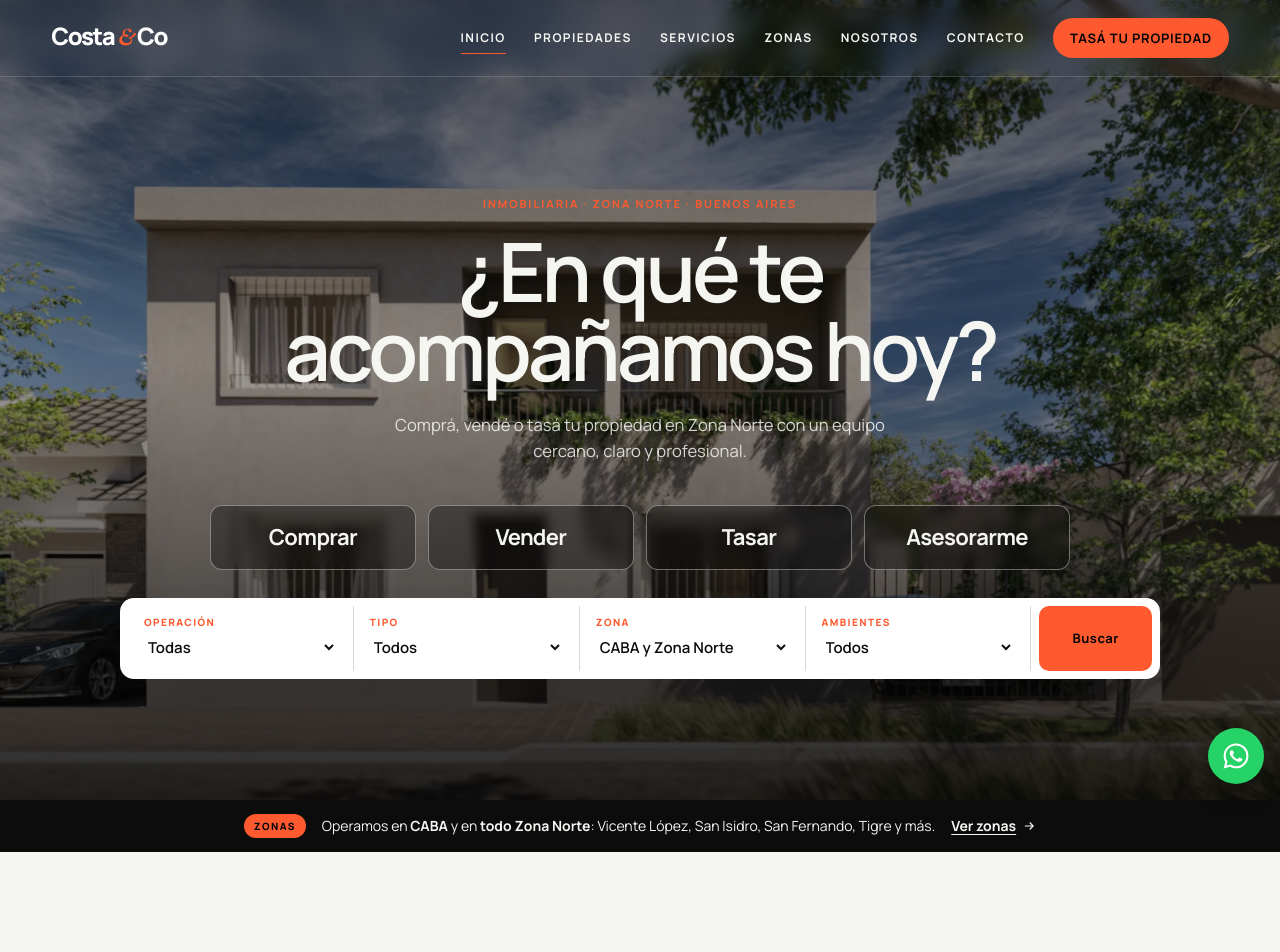
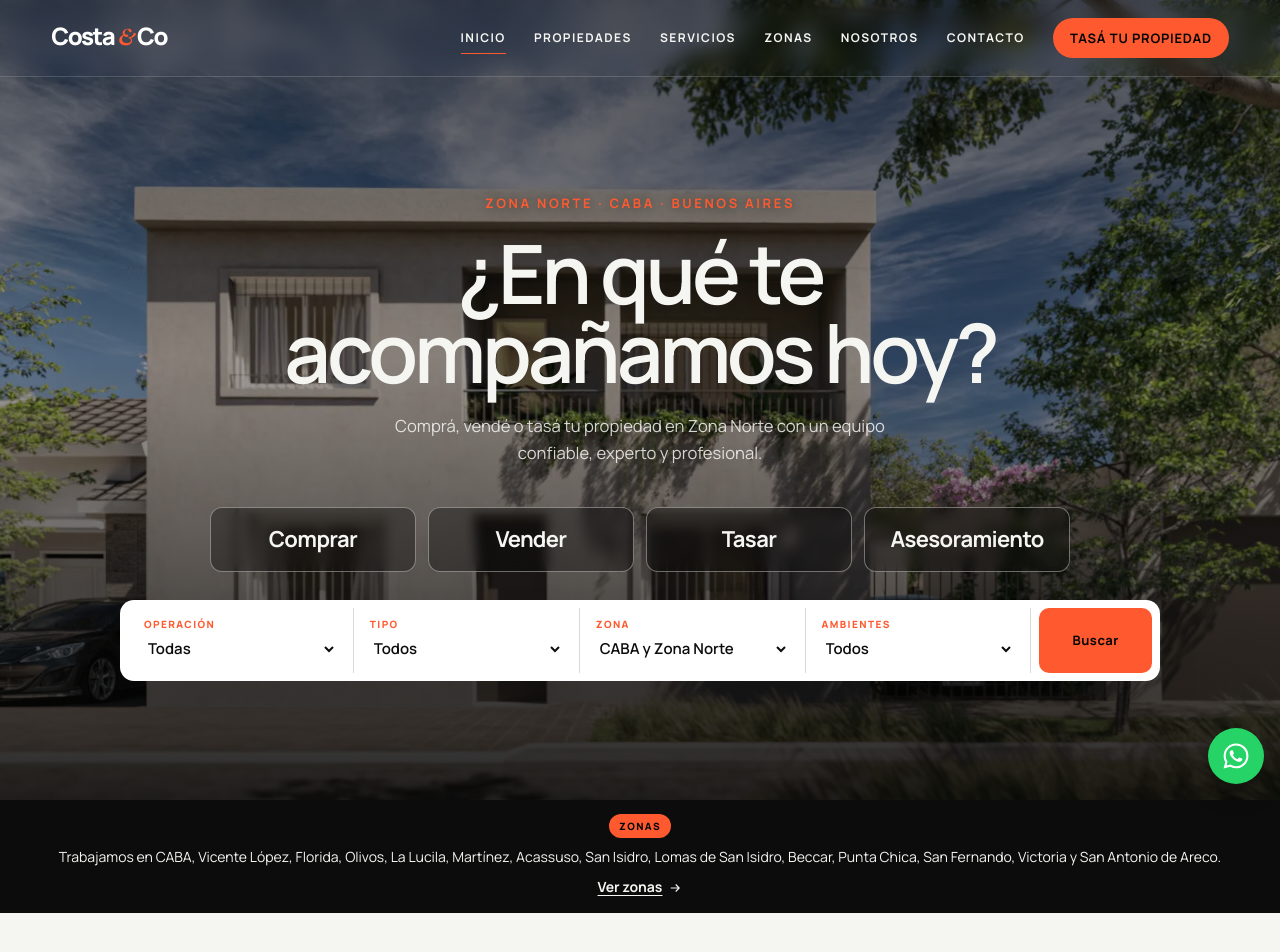
Before and after one commit to andrescostac-dotcom/costaco, an Astro site: page / in a window 1280 px wide. Shown: the top 952 px of the page. Built offline with nearby package versions, Linux system fonts and the light colour scheme; Astro itself is replaced by a stand-in of ours.

Commit message:
Home: textos del hero, botón Asesoramiento y franja Trabajamos en
Co-Authored-By: Claude Opus 5.5 <noreply@anthropic.com>
Claude-Session: https://claude.ai/code/session_01NStdXb1qaQCnwJzzpZu9JQ

```diff
--- a/public/admin/config.yml
+++ b/public/admin/config.yml
@@ -98,7 +98,8 @@ collections:
           - { label: Teléfono (como se muestra), name: telefono, widget: string }
           - { label: Email, name: email, widget: string }
           - { label: Instagram (link), name: instagram, widget: string, required: false }
-          - { label: Zona, name: zona, widget: string }
+          - { label: Zona (texto sobre el título de la home), name: zona, widget: string }
+          - { label: Trabajamos en (franja de zonas de la home), name: trabajamos_en, widget: text }
           - { label: Dirección de la oficina, name: oficina, widget: string, required: false, hint: "Si la completás, aparece en el pie de página." }
           - { label: Horario de atención, name: horario, widget: string, required: false }
           - { label: Matrícula, name: matricula, widget: string, required: false, hint: "Ej: CMCPSI 1234" }
--- a/src/data/sitio.json
+++ b/src/data/sitio.json
@@ -4,12 +4,13 @@
   "telefono": "+54 9 11 7828-4894",
   "email": "info@costaco.life",
   "instagram": "https://www.instagram.com/costaco/",
-  "zona": "Zona Norte · Buenos Aires",
+  "zona": "Zona Norte · CABA · Buenos Aires",
   "hero_titulo": "¿En qué te acompañamos hoy?",
-  "hero_texto": "Comprá, vendé o tasá tu propiedad en Zona Norte con un equipo cercano, claro y profesional.",
+  "hero_texto": "Comprá, vendé o tasá tu propiedad en Zona Norte con un equipo confiable, experto y profesional.",
   "nosotros_titulo": "Propiedades con perspectiva.",
   "nosotros_texto": "Costa & Co nace de una trayectoria compartida y una nueva ambición: hacer que buscar, vender o invertir se sienta claro, humano y estimulante.\n\nCombinamos solidez inmobiliaria con una sensibilidad fresca. Profesionales sin ser distantes; modernos sin perseguir modas.",
   "matricula": "",
   "oficina": "",
-  "horario": ""
+  "horario": "",
+  "trabajamos_en": "CABA, Vicente López, Florida, Olivos, La Lucila, Martínez, Acassuso, San Isidro, Lomas de San Isidro, Beccar, Punta Chica, San Fernando, Victoria y San Antonio de Areco"
 }
--- a/src/pages/index.astro
+++ b/src/pages/index.astro
@@ -25,14 +25,14 @@ const partidos = zonas.partidos.filter((p) => p.region === 'Zona Norte').slice(0
   <section class="hero">
     <div class="hero__bg" style={`background-image:url('${heroImg}')`} aria-hidden="true"></div>
     <div class="wrap hero__inner">
-      <span class="eyebrow hero__eyebrow">Inmobiliaria · {sitio.zona}</span>
+      <span class="eyebrow hero__eyebrow">{sitio.zona}</span>
       <h1 class="hero__title">{sitio.hero_titulo}</h1>
       <p class="hero__text">{sitio.hero_texto}</p>
       <div class="hero__choices">
         <a class="choice" href="/servicios/comprar/">Comprar</a>
         <a class="choice" href="/servicios/vender/">Vender</a>
         <a class="choice" href="/servicios/tasaciones/">Tasar</a>
-        <a class="choice" href="/servicios/asesoramiento/">Asesorarme</a>
+        <a class="choice" href="/servicios/asesoramiento/">Asesoramiento</a>
       </div>
       <div class="hero__search"><QuickSearch /></div>
     </div>
@@ -41,7 +41,7 @@ const partidos = zonas.partidos.filter((p) => p.region === 'Zona Norte').slice(0
   <div class="ribbon">
     <div class="wrap ribbon__inner">
       <span class="ribbon__tag">Zonas</span>
-      <span>Operamos en <strong>CABA</strong> y en <strong>todo Zona Norte</strong>: {partidos.join(', ')} y más.</span>
+      <span>Trabajamos en {sitio.trabajamos_en}.</span>
       <a href="/zonas/">Ver zonas <Icon name="arrow" /></a>
     </div>
   </div>
@@ -124,7 +124,7 @@ const partidos = zonas.partidos.filter((p) => p.region === 'Zona Norte').slice(0
   .hero__bg { position: absolute; inset: 0; background-size: cover; background-position: center; }
   .hero::after { content: ""; position: absolute; inset: 0; background: linear-gradient(180deg, rgba(5, 5, 5,.62) 0%, rgba(5, 5, 5,.38) 45%, rgba(5, 5, 5,.86) 100%); }
   .hero__inner { position: relative; z-index: 2; display: flex; flex-direction: column; align-items: center; justify-content: center; padding-top: 130px; padding-bottom: 56px; text-align: center; }
-  .hero__eyebrow { color: var(--coral); }
+  .hero__eyebrow { color: var(--coral); font-size: 13px; letter-spacing: .2em; text-shadow: 0 1px 12px rgba(0,0,0,.5); }
   .hero__title { max-width: 16ch; font-size: clamp(40px, 6.4vw, 96px); font-weight: 600; line-height: .96; letter-spacing: -.05em; text-wrap: balance; }
   .hero__text { max-width: 540px; margin-top: 22px; font-size: clamp(16px, 1.3vw, 19px); color: rgba(245, 245, 242,.85); }
   .hero__choices { display: grid; grid-template-columns: repeat(4, minmax(0, 1fr)); gap: 12px; width: min(100%, 860px); margin-top: 40px; }
```
